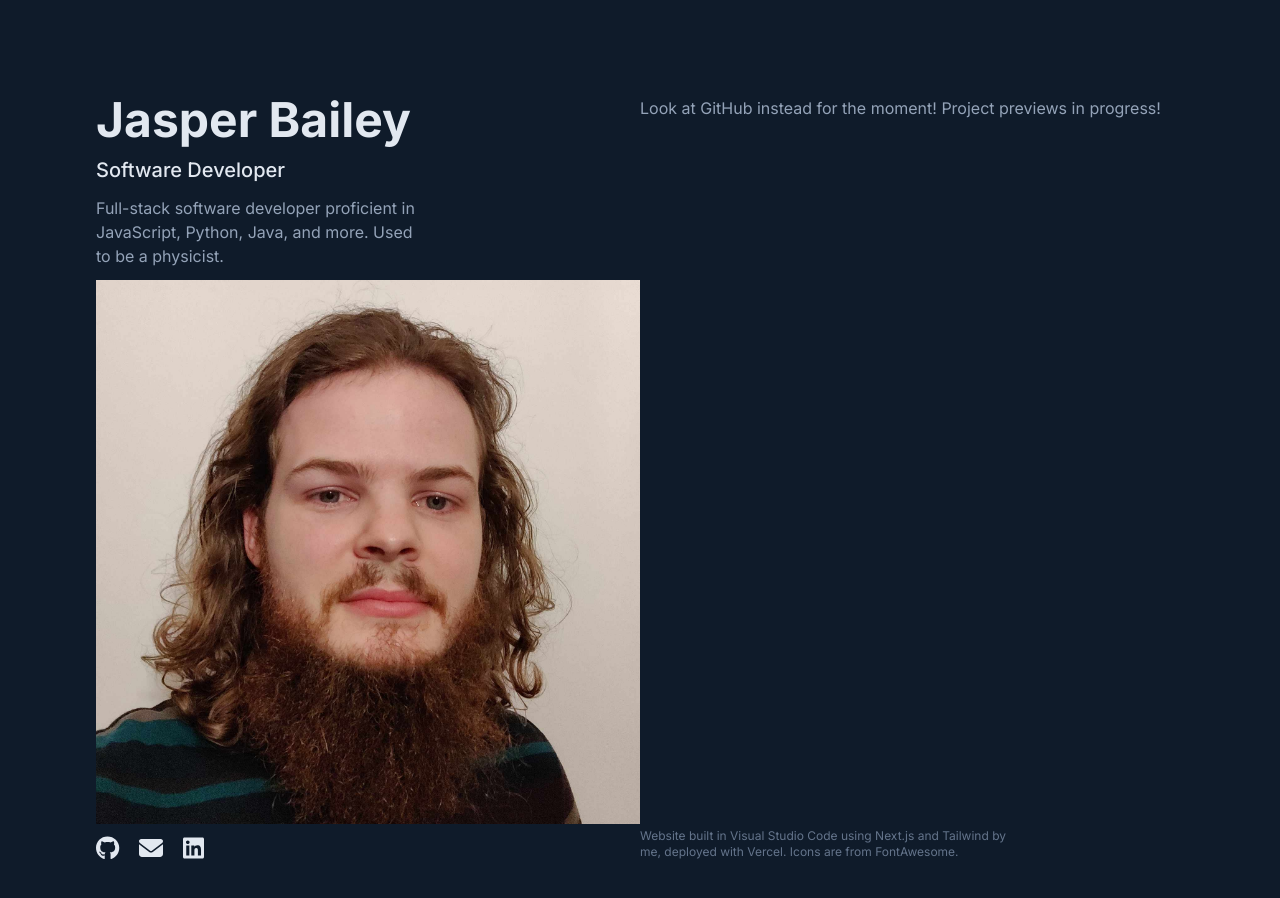
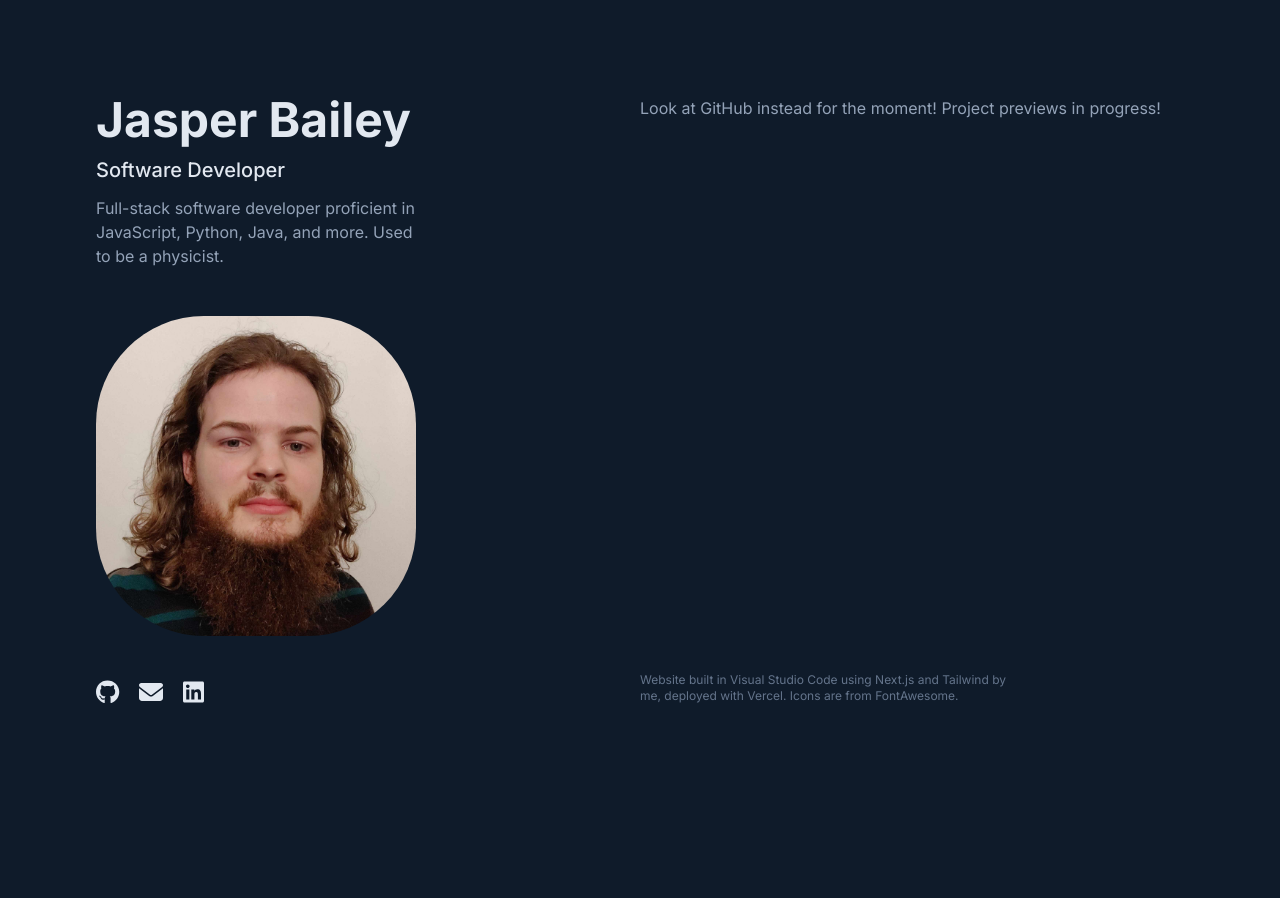
Before and after one commit to jasperBailey/portfolio, a Next.js app: page / in a window 1280 px wide. Shown: the top 898 px of the page. After the commit the page ends 800 px from the top, so only its background shows below. Built offline with nearby package versions, Linux system fonts and the light colour scheme.

Commit message:
fixed profile img

```diff
--- a/components/organisms/Profile.tsx
+++ b/components/organisms/Profile.tsx
@@ -12,10 +12,12 @@ const Profile = () => {
           Full-stack software developer proficient in JavaScript, Python, Java,
           and more. Used to be a physicist.
         </p>
-        <div className="mt-3 hidden lg:block">
-          <img src={process.env.PUBLIC_URL + "me.jpg"} />
-        </div>
+        <div className="mt-12 hidden lg:block max-w-xs">
+          <img className="rounded-[108px]" src={process.env.PUBLIC_URL + "me.jpg"} />
+      </div>
       </section>
+
+
 
       <Socials />
     </header>
```
